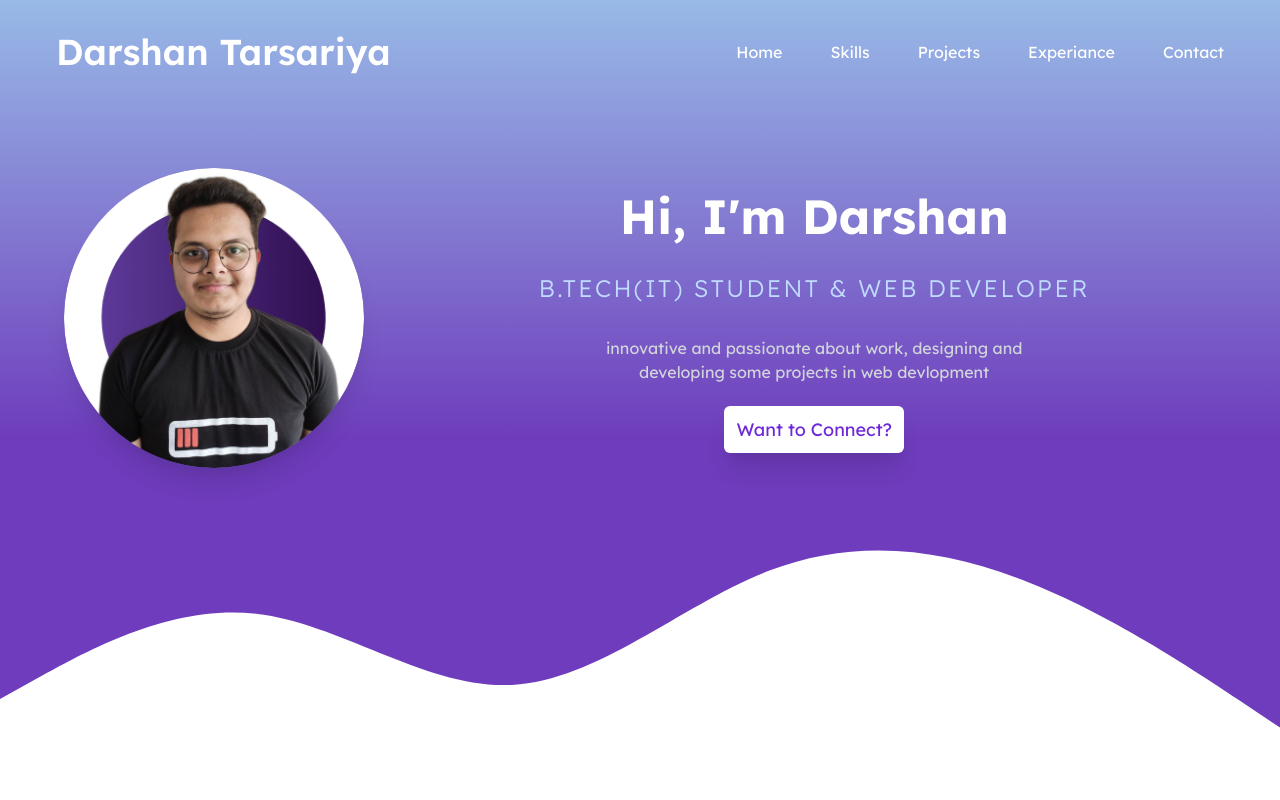
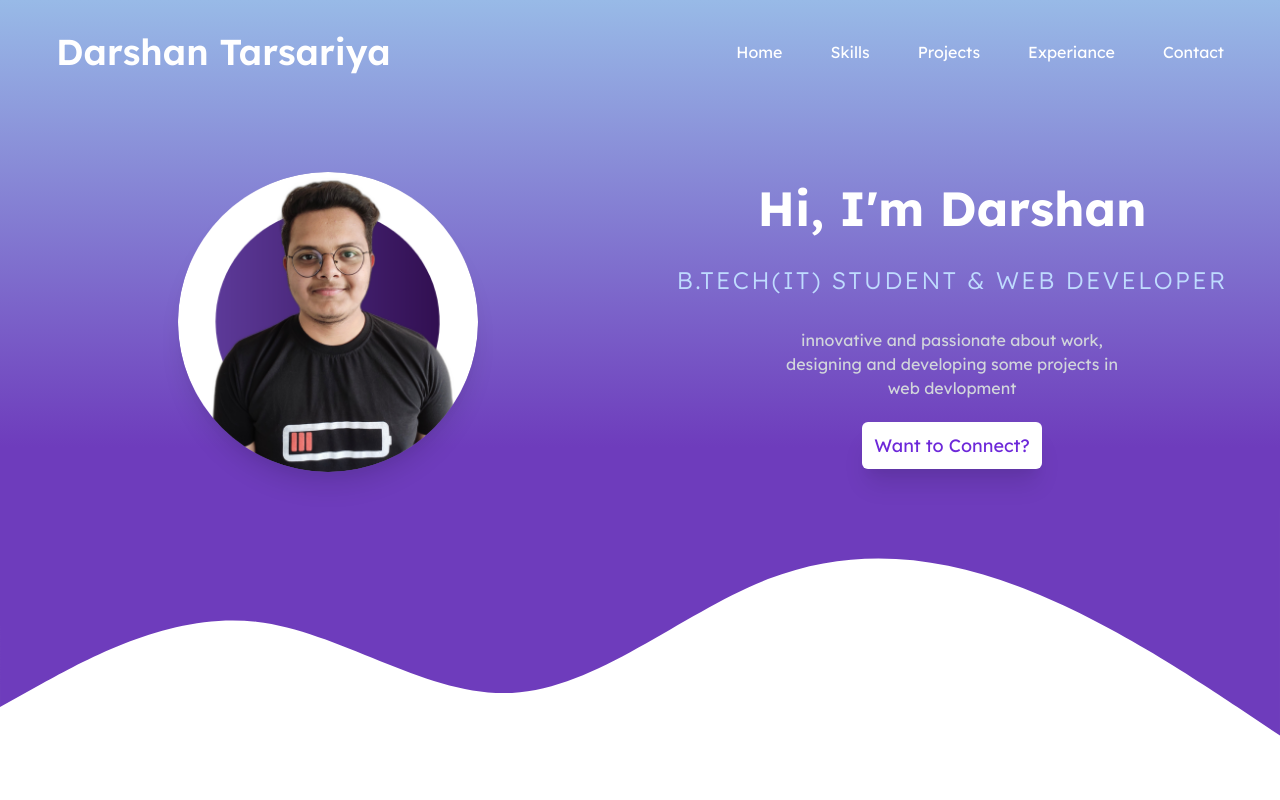
Before and after one commit to Darshan1606/my-portfolio, a React (Create React App) app: page / in a window 1280 px wide. Shown: the top 800 px of the page. Built offline with nearby package versions, Linux system fonts and the light colour scheme.

Commit message:
hero section grid

```diff
--- a/src/components/Hero/Hero.js
+++ b/src/components/Hero/Hero.js
@@ -7,10 +7,10 @@ const Hero = () => {
   return (
     <>
       <div
-        className="heroclass mt-8 mr-4 mb-0 ml-4 py-8 w-auto h-auto flex justify-evenly items-center"
+        className="heroclass mt-8 mr-4 mb-0 ml-4 py-8 w-auto h-auto grid grid-cols-1 md:grid-cols-2"
         id="home"
       >
-        <div className="hero-image">
+        <div className="hero-image flex justify-center items-center">
           <img
             className="rounded-full"
             width="300px"
--- a/src/components/Navbar/Navbar.js
+++ b/src/components/Navbar/Navbar.js
@@ -32,7 +32,7 @@ const Navbar = () => {
           <path d="M0 96C0 78.3 14.3 64 32 64H416c17.7 0 32 14.3 32 32s-14.3 32-32 32H32C14.3 128 0 113.7 0 96zM0 256c0-17.7 14.3-32 32-32H416c17.7 0 32 14.3 32 32s-14.3 32-32 32H32c-17.7 0-32-14.3-32-32zM448 416c0 17.7-14.3 32-32 32H32c-17.7 0-32-14.3-32-32s14.3-32 32-32H416c17.7 0 32 14.3 32 32z" />
         </svg>
       </button>
-      <nav className="flex justify-between items-center  py-8 px-6 mx-8">
+      <nav className="flex justify-between items-center  py-8 px-2 md:px-6 mx-4 md:mx-8">
         <a
           className="text-2xl sm:text-3xl md:text-4xl font-semibold no-underline text-white  hover:text-violet-700"
           href="#home"
```
